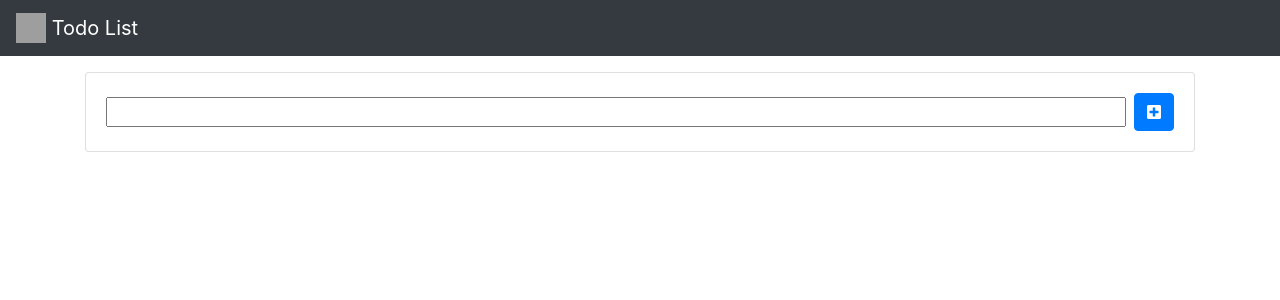
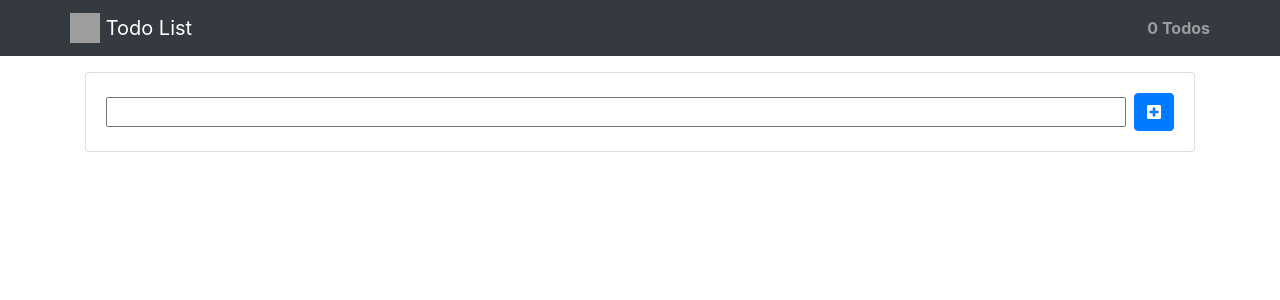
Before and after one commit to TommmyKelly/todo-List, a React (Create React App) app: page / in a window 1280 px wide. Shown: the top 300 px of the page. Built offline with nearby package versions, Linux system fonts and the light colour scheme; grey boxes are pictures that could not be loaded.

Commit message:
ADD: todos count to nav bar and changed color for checked todos

```diff
--- a/src/App.js
+++ b/src/App.js
@@ -60,7 +60,7 @@ function App() {
 
   return (
     <>
-      <Header />
+      <Header todos={todos} />
       <Container>
         <UpdateModal
           show={show}
--- a/src/components/Header.js
+++ b/src/components/Header.js
@@ -1,10 +1,11 @@
 import React from "react";
-import { Navbar } from "react-bootstrap";
+import { Container, Navbar } from "react-bootstrap";
 
-const Header = () => {
+const Header = ({ todos }) => {
   return (
     <>
       <Navbar className='mb-3' bg='dark' variant='dark'>
+        <Container>
           <Navbar.Brand href='#home'>
             <img
               alt=''
@@ -15,6 +16,10 @@ const Header = () => {
             />{" "}
             Todo List
           </Navbar.Brand>
+          <Navbar.Text>
+            <strong>{todos.length} Todos</strong>
+          </Navbar.Text>
+        </Container>
       </Navbar>
     </>
   );
--- a/src/components/TodoItem.js
+++ b/src/components/TodoItem.js
@@ -67,7 +67,7 @@ const TodoItem = ({ todo, setTodos, setShow, setTodoId, setTodoEditText }) => {
 const TodoComponentChecked = {
   width: "100%",
   margin: "30px auto",
-  backgroundColor: "green",
+  backgroundColor: "#61CF93",
 };
 
 const TodoComponent = {
```
Lines whose indentation alone changed are shown as unchanged.
